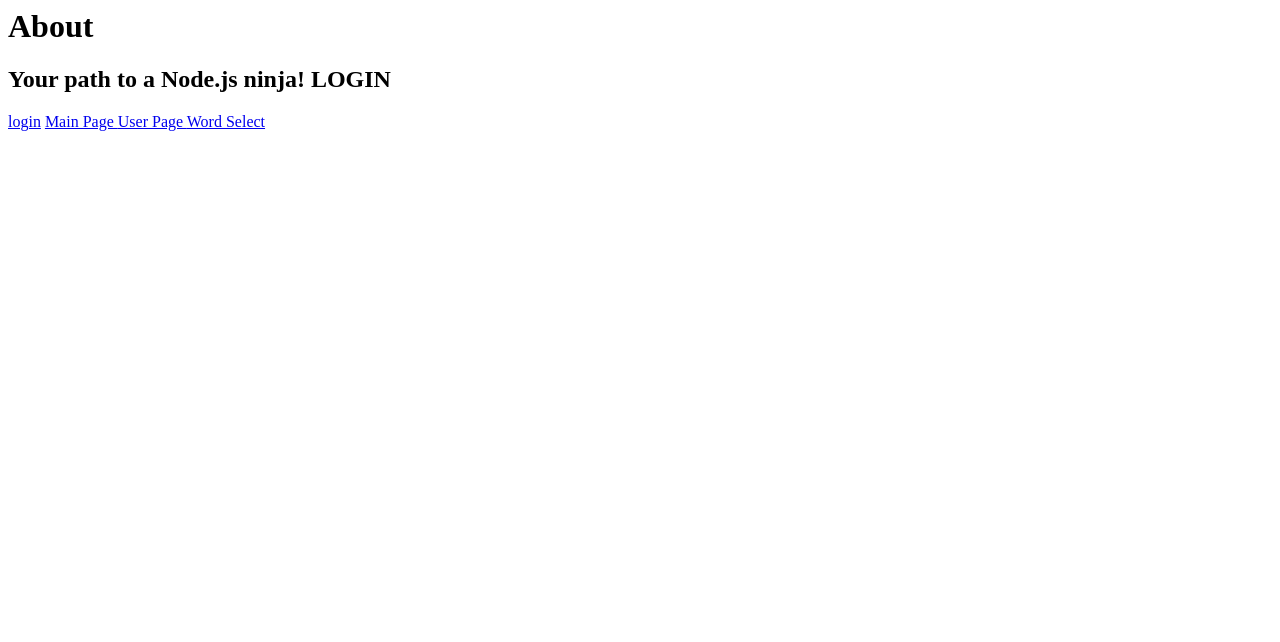
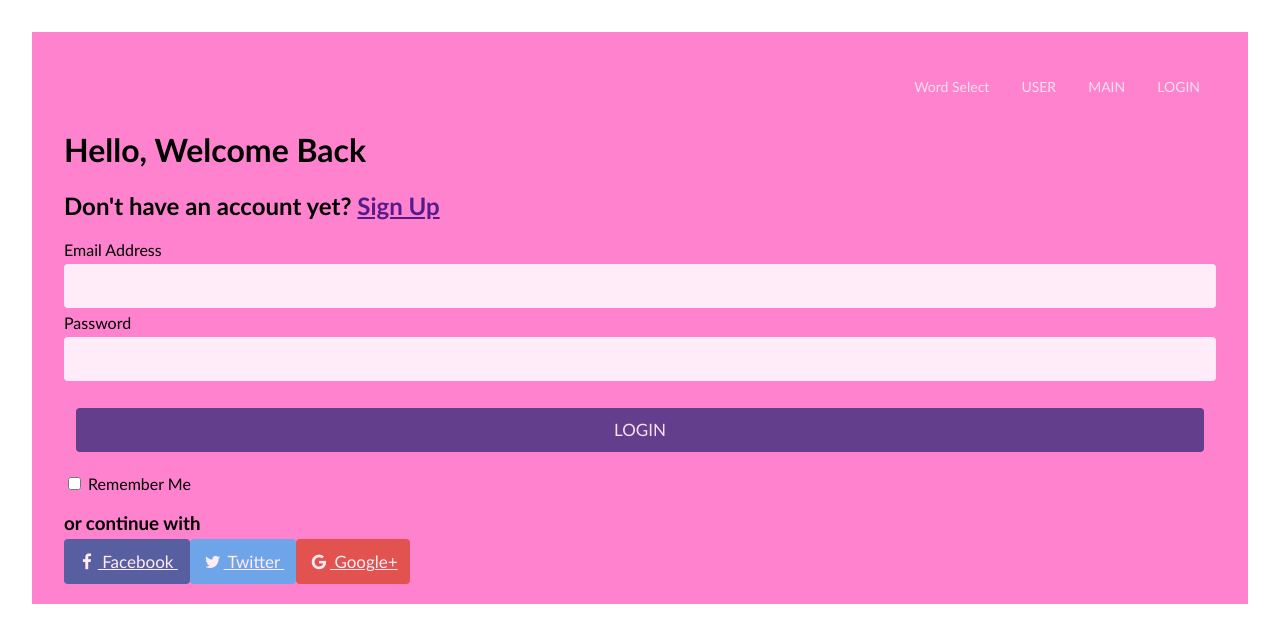
Before and after one commit to ri71/Capstone-Project, a website: page pages_for_web/login.html in a window 1280 px wide. Drawn offline with Linux system fonts and the light colour scheme.

Commit message:
login page roughlyformatted and styled - PINK version

```diff
--- a/pages_for_web/login.css
+++ b/pages_for_web/login.css
@@ -1,10 +1,10 @@
-/* Add a black background color to the top navigation */
+/* Add a black background color to the top navigation
 .topnav {
     background-color: #333;
     overflow: hidden;
   }
 
-  /* Style the links inside the navigation bar */
+  Style the links inside the navigation bar
   .topnav a {
     float: left;
     color: #f2f2f2;
@@ -14,14 +14,138 @@
     font-size: 17px;
   }
 
-  /* Change the color of links on hover */
+  Change the color of links on hover
   .topnav a:hover {
     background-color: #ddd;
     color: black;
   }
 
-  /* Add a color to the active/current link */
+  Add a color to the active/current link
   .topnav a.active {
     background-color: #04AA6D;
     color: white;
-  }
+  } */
+
+* {
+    box-sizing: border-box;
+    font-family: 'Gill Sans', 'Gill Sans MT', Calibri, 'Trebuchet MS', sans-serif;
+}
+
+body{
+  margin: 0;
+  padding: 0;
+  background-color: rgb(255, 255, 255);
+  display: flex;
+  justify-content: center;
+}
+
+.container {
+  overflow: hidden;
+  width: 100%;
+  background-color: rgb(255, 130, 207);
+  display: flex;
+  flex-direction: column;
+  margin: 2em;
+  padding: 2em;
+}
+
+.flex{
+  display: flex;
+  width: 100%;
+  height: 100%;
+  display: flex;
+  flex-direction: column;
+}
+
+nav {
+  display: flex;
+  flex-direction: row-reverse;
+}
+
+.nav-button {
+  padding: 0.25em;
+  border-radius: 4px;
+  /* background-color: #272575; */
+  opacity: 0.85;
+}
+
+/* style links inside nav bar */
+.nav-button a {
+  float: left;
+  color: #f2f2f2;
+  text-align: center;
+  padding: 10px 12px;
+  text-decoration: none;
+  font-size: 14px;
+}
+
+/* Change the color of links on hover */
+.nav-button a:hover {
+  border-radius: 4px;
+  background-color: #302c96;
+  opacity: 1;
+}
+/*   Add a color to the active/current link
+ */
+.nav-button a.active {
+  background-color: #302c96;
+  opacity: 1;
+}
+
+/* style inputs and link buttons */
+input[type=email],
+input[type=password],
+input[type=submit]:first-child {
+  width: 100%;
+  padding: 12px;
+  border: none;
+  border-radius: 4px;
+  margin: 5px 0;
+  opacity: 0.85;
+  display: inline-block;
+  font-size: 17px;
+  line-height: 20px;
+}
+
+.btn:not(first-child){
+  width: 100%;
+    padding: 12px;
+    border: none;
+    border-radius: 4px;
+    margin: 5px 0;
+    opacity: 0.85;
+    display: inline-flexbox;
+    font-size: 17px;
+    line-height: 20px;
+}
+
+input:hover,
+.btn:hover {
+  opacity: 1;
+}
+
+/* style the submit button */
+input[type=submit] {
+  background-color: #272575;
+  color: white;
+  cursor: pointer;
+}
+input[type=submit]:hover {
+  background-color: #302c96;
+}
+
+/* add appropriate colors to fb, twitter and google buttons */
+.fb {
+  background-color: #3B5998;
+  color: white;
+}
+
+.twitter {
+  background-color: #55ACEE;
+  color: white;
+}
+
+.google {
+  background-color: #dd4b39;
+  color: white;
+}
--- a/pages_for_web/login.html
+++ b/pages_for_web/login.html
@@ -1,21 +1,104 @@
+<!DOCTYPE html>
 <html lang="en">
 <head>
   <meta charset="UTF-8">
+  <meta http-equiv="X-UA-Compatible" content="IE=edge">
   <meta name="viewport" content="width=device-width, initial-scale=1.0">
-  <title>Node.js Crash Course</title>
+  <title>Login</title>
+  <link rel="stylesheet" href="https://cdnjs.cloudflare.com/ajax/libs/font-awesome/4.7.0/css/font-awesome.min.css">
   <link href="login.css" rel="stylesheet" type="text/css">
 </head>
 <body>
+  <div class="container">
+    <div class="">
+      <header>
+        <nav>
+          <div class="nav-button">
+            <a href="/login">LOGIN</a>
+          </div>
+          <div class="nav-button">
+            <a href = "/main_page">MAIN</a>
+          </div>
+          <div class="nav-button">
+            <a href = "/user_page">USER</a>
+          </div>
+          <div class="nav-button">
+            <a href = "/word_select">Word Select</a>
+          </div>
+        </nav>
+      </header>
 
-  <h1>About</h1>
-  <h2>Your path to a Node.js ninja! LOGIN </h2>
-  <nav>
-    <a href="/login"> login</a>
-    <!-- Note: might not need the above login code for the furture -->
-    <a href = "/main_page"> Main Page </a>
-    <a href = "/user_page"> User Page </a>
-    <a href = "/word_select"> Word Select </a>
-  </nav>
+      <!-- WHAT TO DO:
+            Have the same setup as typic login pages:
+            - ONLY HAVE THE LOGIN FOR RETURNING USERS for now
+              - Login Heading "Hello, Welcome Back"
+                - //subheading: "Don't have an account yet? <a> Sign Up <a>"
+              - Email Address form input box
+              - Password form input box
+              - Remember me Checkbox
+              - LOGIN BUTTON
+              - // "---or login with---"
+                  - //Google & Facebook Buttons
+          -->
+          <!-- Note: might not need the above login code for the furture -->
 
+
+          <!--CREATE BUTTONS FOR THESE FOR NOW: -->
+
+      <main>
+        <!-- THE ACTUAL LOGIN SETUP-->
+        <div class="heading float">
+          <div class="heading-container">
+            <h1>Hello, Welcome Back</h1>
+            <h2>Don't have an account yet?
+              <a href="">Sign Up</a>
+            </h2>
+          </div>
+          <div class="form-container">
+            <form action="" method="get" class="form-LOGIN">
+              <div class="form-LOGIN">
+                <label for="name">Email Address </label>
+                <br>
+                <input type="email" name="email" id="email" required>
+              </div>
+              <div class="form-LOGIN">
+                <label for="email">Password</label>
+                <br>
+                <input type="password" name="password" id="password" required>
+              </div>
+              <div class="form-LOGIN btn">
+                <!-- type="button" doesn't have no default behavior,
+                  To make buttons do anything, y
+                  ou have to write JavaScript code to do the work.
+                therefore keep this as type-submit instead-->
+                <input type="submit" value="LOGIN">
+              </div>
+              <div class="form-remember">
+                <input type="checkbox" name="remember" id="remember">
+                <label for="remember">Remember Me</label>
+              </div>
+            </form>
+          </div>
+          <div class="sm-container">
+            <h3>or continue with</h3>
+            <a href="#" class="fb btn">
+              <i class="fa fa-facebook fa-fw"></i>
+              Facebook
+             </a>
+            <a href="#" class="twitter btn">
+              <i class="fa fa-twitter fa-fw"></i>
+              Twitter
+            </a>
+            <a href="#" class="google btn"><i class="fa fa-google fa-fw">
+              </i>
+              Google+
+            </a>
+          </div>
+        </div>
+      </main>
+      <footer>
+      </footer>
+    </div>
+  </div>
 </body>
 </html>
```
